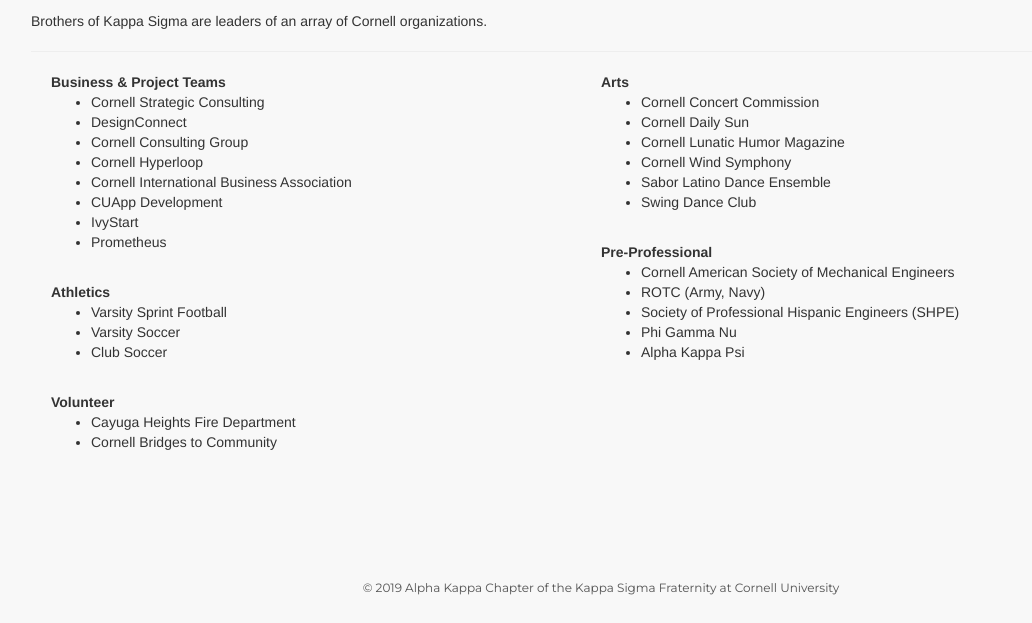
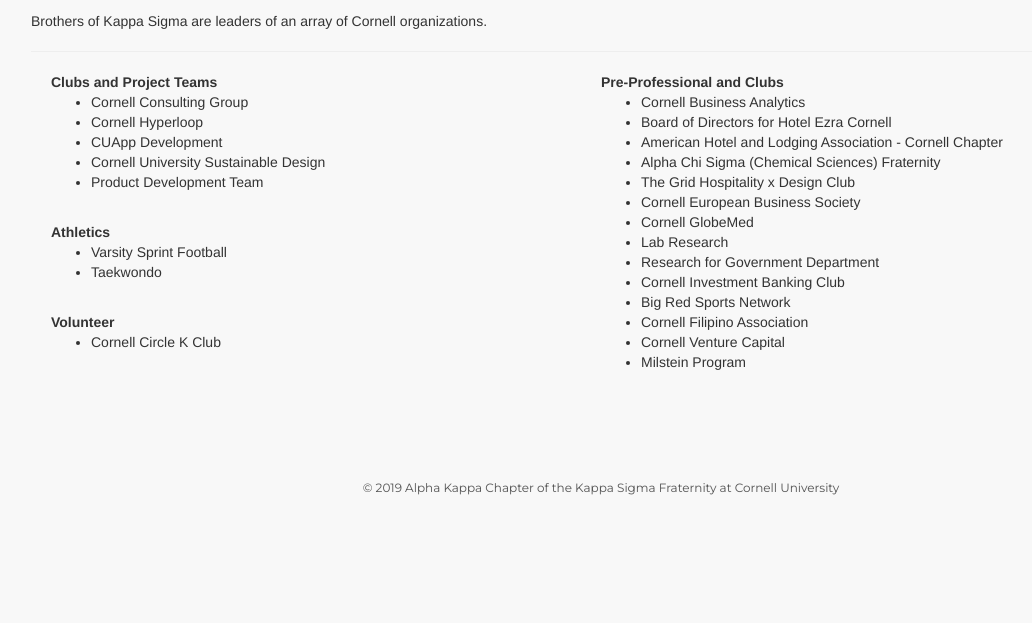
Before and after one commit to pjochillin/cornellkappasigma, a Jekyll site: the page built from involvement/index.html, in a window 1280 px wide and 900 px high, scrolled down 742 px, cut to the strip 277-900 px from the top of the window. Shown: the whole strip, without its empty margins (39-1071 px from the left). Built offline with Jekyll 4.4.1, drawn with Linux system fonts in a browser that asks for light colours; nearby versions of some CDN libraries; after the commit the page ends 1542 px from its top, so only the background shows below that.

Commit message:
Update index.html

```diff
--- a/involvement/index.html
+++ b/involvement/index.html
@@ -18,58 +18,50 @@
 				Brothers of Kappa Sigma are leaders of an array of Cornell organizations.
 				<hr>
 			<div class="left">
-				<b>Business & Project Teams</b>
+				<b>Clubs and Project Teams</b>
 				<br>
 				<ul>
-<li>Cornell Strategic Consulting</li>
-<li>DesignConnect</li>
-<li>Cornell Consulting Group</li>
-<li>Cornell Hyperloop</li>
-<li>Cornell International Business Association</li>
-<li>CUApp Development</li>
-<li>IvyStart</li>
-<li>Prometheus</li>
-
-</ul>
+					<li>Cornell Consulting Group</li>
+					<li>Cornell Hyperloop</li>
+					<li>CUApp Development</li>
+					<li>Cornell University Sustainable Design</li>
+					<li>Product Development Team</li>
+				</ul>
 				<br>
 <b>Athletics</b>
 				<br>
 				<ul>
 					<li>Varsity Sprint Football</li>
-					<li>Varsity Soccer</li>
-					<li>Club Soccer</li>
+					<li>Taekwondo</li>
 				</ul>
 <br>
 				<b>Volunteer</b>
 				<br>
 				<ul>
-					<li>Cayuga Heights Fire Department</li>
-					<li>Cornell Bridges to Community</li>
+					<li>Cornell Circle K Club</li>
+
 				</ul>
 				<br>
 			</div>
 			<div class="right">
-				<b>Arts</b>
+				<b>Pre-Professional and Clubs</b>
 				<br>
 				<ul>
-					<li>Cornell Concert Commission</li>
-					<li>Cornell Daily Sun</li>
-					<li>Cornell Lunatic Humor Magazine</li>
-					<li>Cornell Wind Symphony</li>
-					<li>Sabor Latino Dance Ensemble</li>
-					<li>Swing Dance Club</li>
+					<li>Cornell Business Analytics</li>
+					<li>Board of Directors for Hotel Ezra Cornell</li>
+					<li>American Hotel and Lodging Association - Cornell Chapter</li>
+					<li>Alpha Chi Sigma (Chemical Sciences) Fraternity</li>
+					<li>The Grid Hospitality x Design Club</li>
+					<li>Cornell European Business Society</li>
+					<li>Cornell GlobeMed</li>
+					<li>Lab Research</li>
+					<li>Research for Government Department</li>
+					<li>Cornell Investment Banking Club</li>
+					<li>Big Red Sports Network</li>
+					<li>Cornell Filipino Association</li>
+					<li>Cornell Venture Capital</li>
+					<li>Milstein Program</li>
 				</ul>
-<br>
-<b>Pre-Professional</b>
-				<br>
-				<ul>
-					<li>Cornell American Society of Mechanical Engineers</li>
-					<li>ROTC (Army, Navy)</li>
-					<li>Society of Professional Hispanic Engineers (SHPE)</li>
-					<li>Phi Gamma Nu</li>
-					<li>Alpha Kappa Psi</li>
-				</ul>
-				<br>
 			</div>
 		</div>
 	</div>
```
